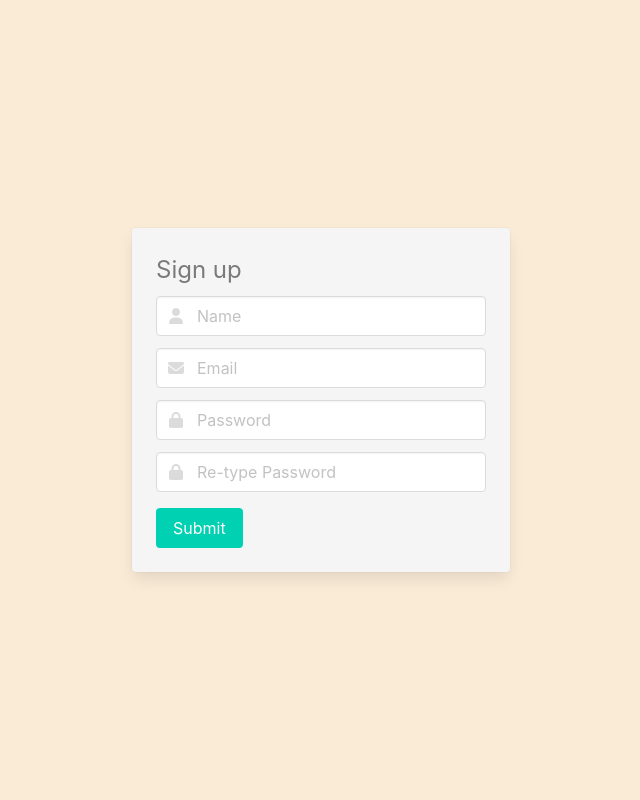
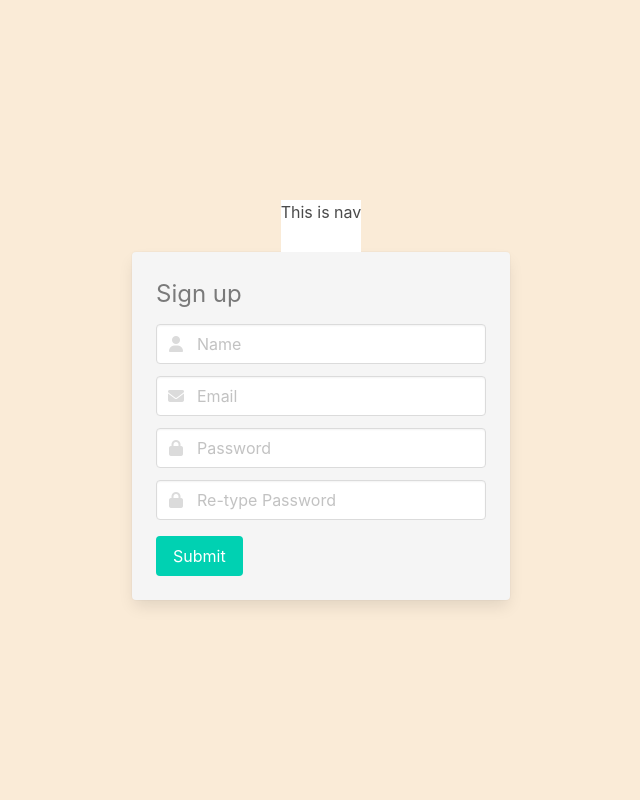
Before and after one commit to NafiurSiddiqui/Auth, a PHP site: page / in a window 1280 px wide. Shown: the whole page, without its empty margins (319-959 px from the left). Run offline with PHP 8.4, Linux system fonts and the light colour scheme; some libraries are stand-ins or nearby versions.

Commit message:
navbar added

```diff
--- /dev/null
+++ b/Layout/header.php
@@ -0,0 +1,3 @@
+<nav class="navbar" role="navigation" aria-label="main navigation">
+    <p>This is nav</p>
+</nav>
--- a/index.css
+++ b/index.css
@@ -4,6 +4,7 @@ body {
 	display: flex;
 	justify-content: center;
 	align-items: center;
+	flex-direction: column;
 }
 
 .index-login {
--- a/index.php
+++ b/index.php
@@ -13,11 +13,14 @@
 </head>
 <body>
 
+    <?php
+        include 'Layout/header.php';
+    ?>
     <section class="index-login">
 
         <article class="index-login-signup card has-background-light">
             <div class="index-login card-content">
-              <h1 class="mb-2 is-size-4 has-text-grey">Sign up</h1>
+              <h1 class="mb-3 is-size-4 has-text-grey">Sign up</h1>
             <div class="field">
                 <p class="control is-expanded has-icons-left">
                     <input class="input" type="text" placeholder="Name">
```
